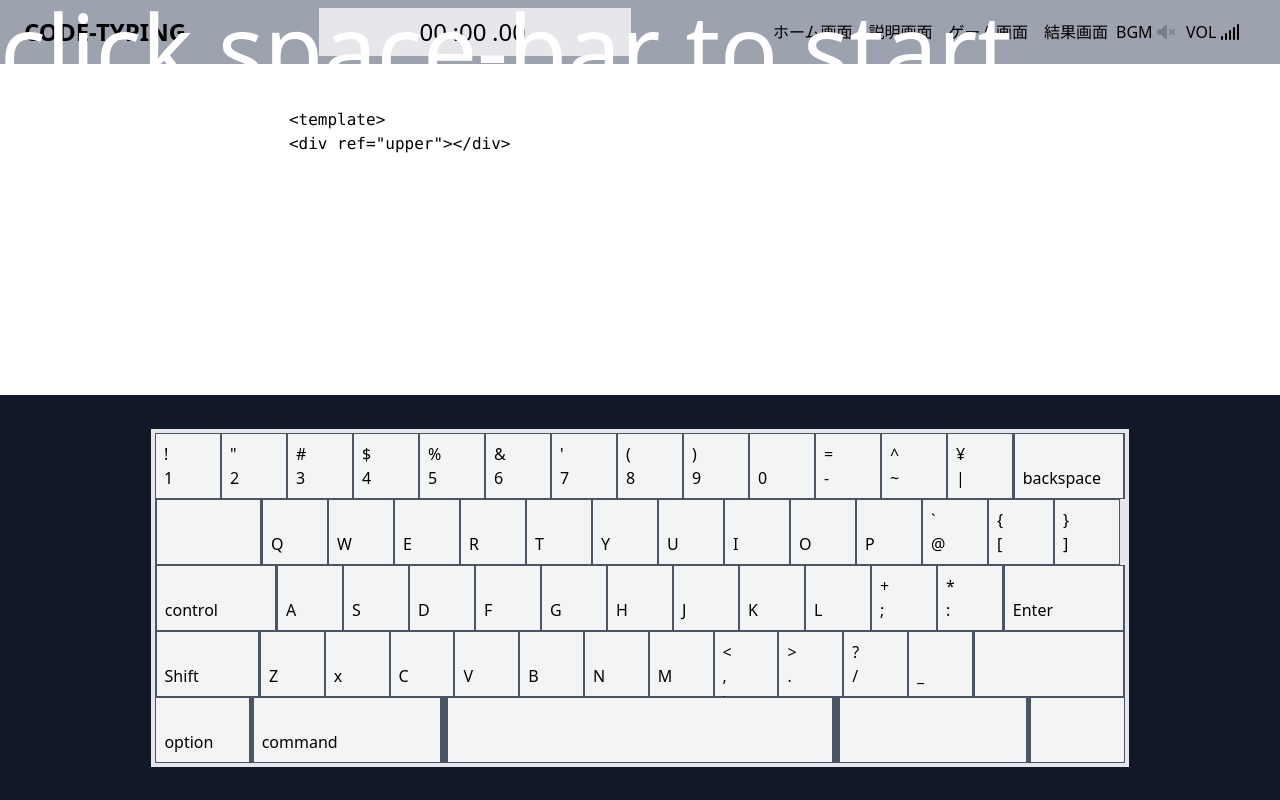
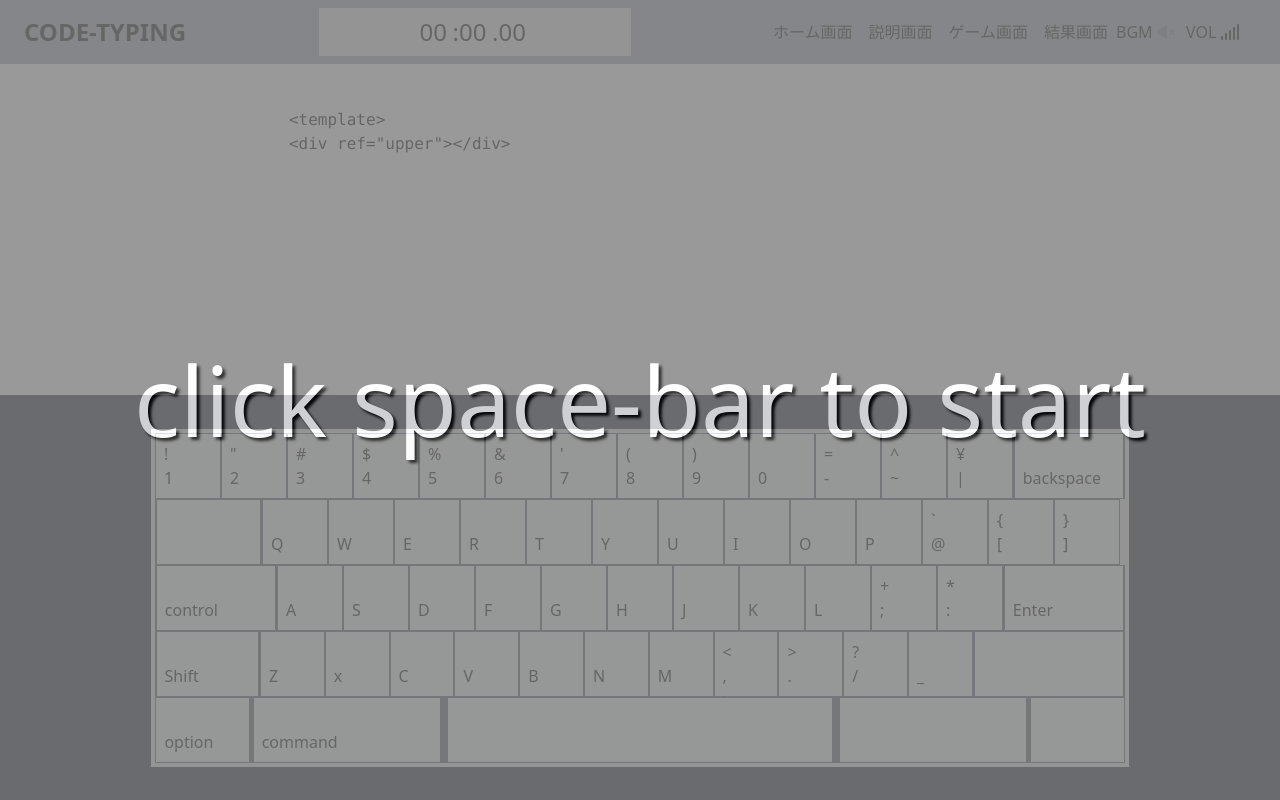
Before and after one commit to recursion-team-o/typing-game, a Vue app: page /game in a window 1280 px wide. Built offline with nearby package versions, Linux system fonts and the light colour scheme; no server answers.

Commit message:
#67 背景一杯をグレーに

```diff
--- a/src/components/GamePage.vue
+++ b/src/components/GamePage.vue
@@ -807,6 +807,7 @@ document.onkeyup = () => {
   width: 97%;
   height: 97%;
 }
+
 .one-four {
   width: 97px;
   height: 66px;
@@ -845,7 +846,15 @@ textarea::selection {
   background: #fff;
   color: #ff0000;
 }
-
+.click-space {
+  opacity: 0.8;
+  background-color: gray;
+  width: 100%;
+  height: 100%;
+}
+.text-shadow {
+  text-shadow: 3px 3px 3px black;
+}
 #correct {
   color: #0000ff;
 }
```
